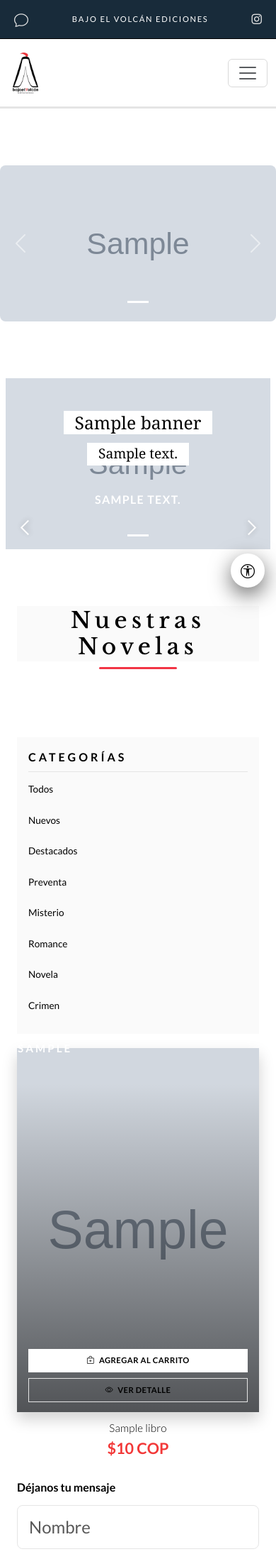
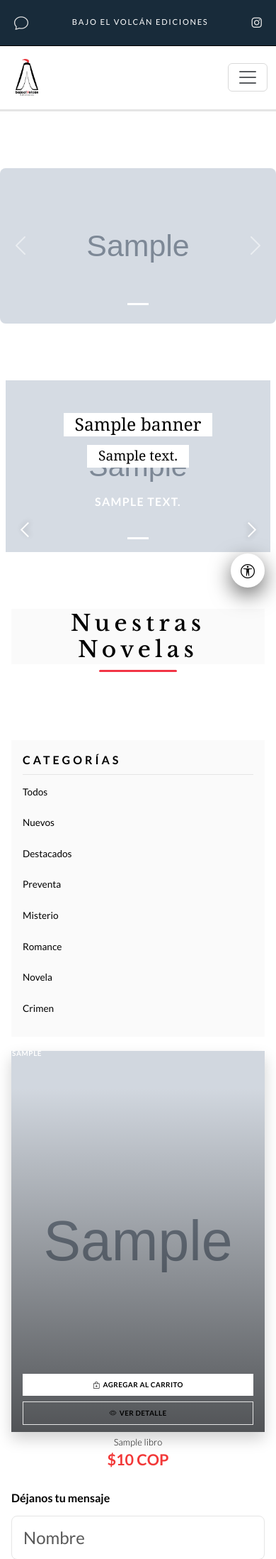
Before and after one commit to albert-amado/Bajo-el-volc-n-ediciones-Django, a Django app: template home/templates/home/index.html in a window 390 px wide. Shown: the top 2197 px of the page at 71% size. Run offline with Django 5.2, Linux system fonts and the light colour scheme; the template is opened without the code that fills it: most values are stand-ins (such as "Sample title", 1, 10 or a date in 2020); grey boxes marked "Sample" are stand-in pictures; some web fonts are replaced.

Commit message:
fix: agregamos responsive para telefonos

```diff
--- a/catalogo/static/catalogo/css/libro_card.css
+++ b/catalogo/static/catalogo/css/libro_card.css
@@ -154,7 +154,7 @@
   .libro-card__overlay {
     opacity: 1;
     justify-content: flex-end;
-    padding-bottom: 0.85rem;
+    padding-bottom: 0.6rem;
     background: linear-gradient(
       180deg,
       rgba(0, 0, 0, 0.02) 10%,
@@ -163,13 +163,26 @@
   }
 
   .libro-card__overlay-btn {
-    font-size: 0.7rem;
-    padding: 8px 10px;
+    font-size: 0.62rem;
+    padding: 8px 6px;
+    gap: 4px;
   }
 
   .libro-card__titulo {
-    margin-top: 0.55rem;
-    font-size: 0.95rem;
+    margin-top: 0.4rem;
+    font-size: 0.8rem;
+    line-height: 1.3;
+  }
+
+  .libro-card__precio {
+    font-size: 1rem;
+  }
+
+  .libro-card__etiqueta {
+    top: -8px;
+    font-size: 0.62rem;
+    padding: 4px 30px 4px 1px;
+    letter-spacing: 0.06em;
   }
 }
 .libro-card__precio {
--- a/catalogo/static/catalogo/css/libros_grid.css
+++ b/catalogo/static/catalogo/css/libros_grid.css
@@ -9,13 +9,6 @@
   gap: 1.5rem;
   width: 100%;
 }
-
-@media (max-width: 1199px) {
-  .libros-grid {
-    grid-template-columns: repeat(3, 1fr);
-  }
-}
-
 @media (max-width: 991px) {
   .libros-grid {
     grid-template-columns: repeat(2, minmax(0, 1fr));
@@ -26,7 +19,20 @@
 @media (max-width: 639px) {
   .libros-grid {
     grid-template-columns: repeat(2, minmax(0, 1fr));
-    gap: 0.85rem;
+    gap: 0.6rem;
+  }
+}
+
+@media (max-width: 400px) {
+  .libros-grid {
+    gap: 0.5rem;
+  }
+}
+
+/* Antes forzaba 1 columna aquí, dejando tarjetas gigantes. Se mantiene 2 columnas hasta el límite inferior real de usabilidad (~320px). */
+@media (max-width: 400px) {
+  .libros-grid {
+    gap: 0.5rem;
   }
 }
 
--- a/core/static/css/body.css
+++ b/core/static/css/body.css
@@ -5,7 +5,7 @@ body {
   padding: 0;
   overflow-x: hidden;
   background-image: none;
-  background-color: var(--bg-body); /* ✅ Usa la variable dinámica */
+  background-color: var(--bg-body);
 }
 
 img,
--- a/core/static/css/components.css
+++ b/core/static/css/components.css
@@ -102,3 +102,32 @@
     color: var(--text-primary);
     font-size: large;
 }
+@media (max-width: 767px) {
+  /* font-size: 3rem fijo + padding lateral 20px es candidato directo a overflow horizontal en el bev-container, sobre todo en tags largos. */
+  .bev-section-tag {
+    font-size: clamp(1.3rem, 6vw, 2rem);
+    padding: 4px 14px;
+  }
+
+  /* Offsets fijos (top:30px, left:25px) consumen proporcionalmente mucho más espacio en cards angostas de mobile. Se reducen sin tocar desktop. */
+  .bev-etiqueta {
+    top: 16px;
+    left: 14px;
+    font-size: 0.85rem;
+    padding: 4px 10px;
+  }
+
+  /* Área táctil: btn-outline con padding 0.45rem vertical + font 0.82rem queda por debajo de 44px. Se sube el padding solo en mobile. */
+  .bev-btn-outline {
+    padding: 0.65rem 1.1rem;
+    font-size: 0.85rem;
+  }
+
+  .bev-btn-gold {
+    padding: 0.8rem 1.5rem;
+  }
+
+  .bev-container {
+    padding: 0 1rem;
+  }
+}
--- a/core/static/css/components/footer.css
+++ b/core/static/css/components/footer.css
@@ -4,7 +4,6 @@
 }
 
 .bev-footer-brand {
-  /* font-family: var(--font-display);  ← quitar o comentar esta línea */
   font-size: 1rem;
   font-weight: 700;
   letter-spacing: 0.15em;
@@ -84,3 +83,29 @@
     margin-top: 1.5rem;
   }
 }
+@media (max-width: 767px) {
+  .bev-footer {
+    padding-top: 2.25rem;
+    padding-bottom: 1.5rem;
+  }
+
+  .bev-footer-brand {
+    font-size: 0.9rem;
+  }
+
+  .bev-footer-text,
+  .bev-footer-link {
+    font-size: 0.86rem;
+    line-height: 1.6;
+  }
+
+  /* Área táctil: el link solo tenía la altura del texto (~14px). Se agrega padding vertical para acercarse a 44px de zona de toque sin tocar el layout visual (display inline sigue igual en desktop). */
+  .bev-footer-link {
+    display: inline-block;
+    padding: 0.35rem 0;
+  }
+
+  .bev-footer-copy {
+    font-size: 0.72rem;
+  }
+}
--- a/core/static/css/components/navbar.css
+++ b/core/static/css/components/navbar.css
@@ -13,11 +13,12 @@
 
 .bev-navbar-brand-text {
   flex: 1;
+  min-width: 0;
 }
 
 .bev-brand-main {
   font-family: var(--font-body);
-  font-size: 1.55rem;
+  font-size: clamp(1.1rem, 5vw, 1.55rem);
   font-weight: 800;
   letter-spacing: 0.18em;
   color: var(--text-primary);
@@ -25,8 +26,8 @@
 }
 
 .bev-brand-sub {
-    font-size: 1rem;
-    letter-spacing: 0.35em;
+  font-size: clamp(0.7rem, 3vw, 1rem);
+  letter-spacing: clamp(0.15em, 2vw, 0.35em);
   text-transform: uppercase;
   color: var(--pr-gray-1200);
   margin-top: -2px;
@@ -133,43 +134,13 @@
     gap: 0.5rem;
   }
 
+  /* Proporción cuadrada real del asset (ver base 95x95). El 48x58 anterior deformaba el object-fit: contain. */
   .bev-logo-mobile {
-      width: 48px;
-      height: 58px;
+    width: 52px;
+    height: 52px;
   }
 
-    #navbarMenu {
-      background-color: var(--pr-white);
-      border-top: 1px solid var(--pr-gray-200);
-      margin-top: 0.75rem;
-      padding: 0.5rem 0 1rem;
-      max-height: calc(100vh - 5.5rem);
-      overflow-y: auto;
-      border-radius: 0 0 16px 16px;
-    }
-
-    .bev-navbar .navbar-collapse.collapse.show {
-      background-color: var(--pr-white);
-    }
-
-    .bev-navbar .nav-link {
-      padding: 0.65rem 1.25rem;
-      font-size: 0.95rem;
-      border-bottom: 1px solid var(--pr-gray-200);
-      white-space: normal;
-      line-height: 1.35;
-    }
-
-    .bev-navbar .nav-link:last-child {
-      border-bottom: none;
-    }
-
-    .bev-cart-btn {
-      padding-left: 1.25rem;
-    }
-  }
-
-@media (max-width: 991px) {
+  /* Única fuente de verdad: se elimina el bloque duplicado con var(--pr-white)/var(--pr-gray-200) fijos, que rompía el modo oscuro. Se conserva la versión theme-aware. */
   #navbarMenu {
     background-color: var(--bg-body);
     border-top: 1px solid var(--border-soft);
@@ -185,6 +156,18 @@
   }
 
   .bev-navbar .nav-link {
+    padding: 0.85rem 1.25rem;
+    font-size: 0.95rem;
     border-bottom: 1px solid var(--border-soft);
+    white-space: normal;
+    line-height: 1.35;
+  }
+
+  .bev-navbar .nav-link:last-child {
+    border-bottom: none;
+  }
+
+  .bev-cart-btn {
+    padding-left: 1.25rem;
   }
 }
--- a/core/static/css/components/topbar.css
+++ b/core/static/css/components/topbar.css
@@ -46,3 +46,27 @@
 .bev-topbar-link:hover {
   color: var(--topbar-hover);
 }
+@media (max-width: 576px) {
+  .bev-topbar-marca {
+    font-size: 0.7rem;
+    letter-spacing: 0.15em;
+  }
+}
+
+@media (max-width: 400px) {
+  /* En pantallas muy angostas, info + marca + link en una sola fila con gaps fijos generan overflow horizontal. Se reduce padding lateral y se permite wrap sin romper el layout de escritorio. */
+  .bev-topbar {
+    padding: 0.75rem 0.35rem;
+  }
+
+  .bev-topbar-info,
+  .bev-topbar-link {
+    gap: 4px;
+  }
+}
+
+/* Área táctil: info y link no tenían padding propio (tap area = solo altura del texto). */
+.bev-topbar-info,
+.bev-topbar-link {
+  padding: 0.3rem 0.15rem;
+}
```
Lines whose indentation alone changed are shown as unchanged.
